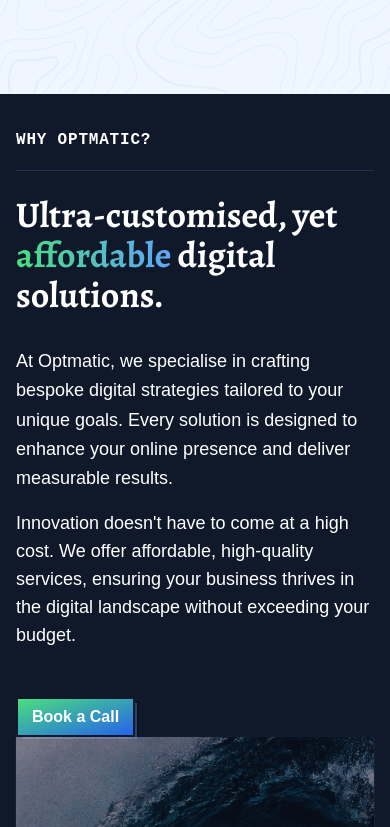
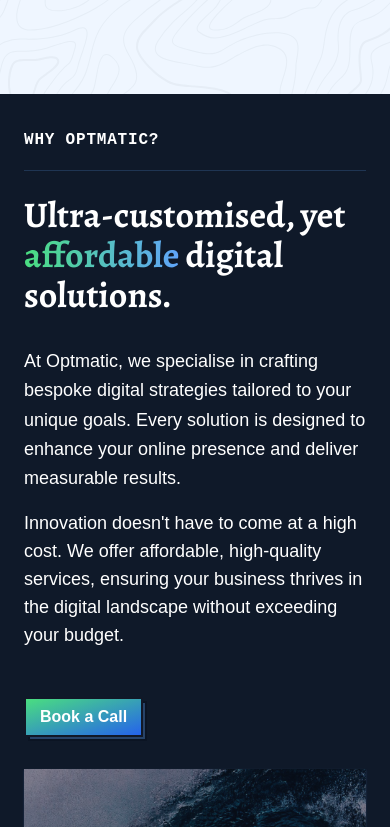
Before and after one commit to optmatic/verygoodweb, a Next.js app: page / in a window 390 px wide. Shown: the part 2937-3764 px from the top of the page. Built offline with nearby package versions, Linux system fonts and the light colour scheme.

Commit message:
whyoptmatic tinkering of css

```diff
--- a/src/components/optmatic/WhyOptmatic.tsx
+++ b/src/components/optmatic/WhyOptmatic.tsx
@@ -4,7 +4,7 @@ import GradientButton from "@/components/optmatic/GradientButton"
 export default function WhyOptmatic() {
     return (
     <div id="why-optmatic" className="why-optmatic py-4 sm:py-8 lg:py-20 bg-slightBlue w-full">
-      <div className="max-w-7xl px-4 md:px-8 py-4 md:py-8 mx-auto flex flex-col md:flex-row">
+      <div className="max-w-7xl space-y-8 md:space-y-0 md:space-x-8 px-6 md:px-8 py-4 md:py-8 mx-auto flex flex-col md:flex-row">
         {/* Left Content Section */}
         {/* Removed padding from here */}
         {/* <div className="flex-1 p-8 md:p-12 flex flex-col justify-center"> */}
```
